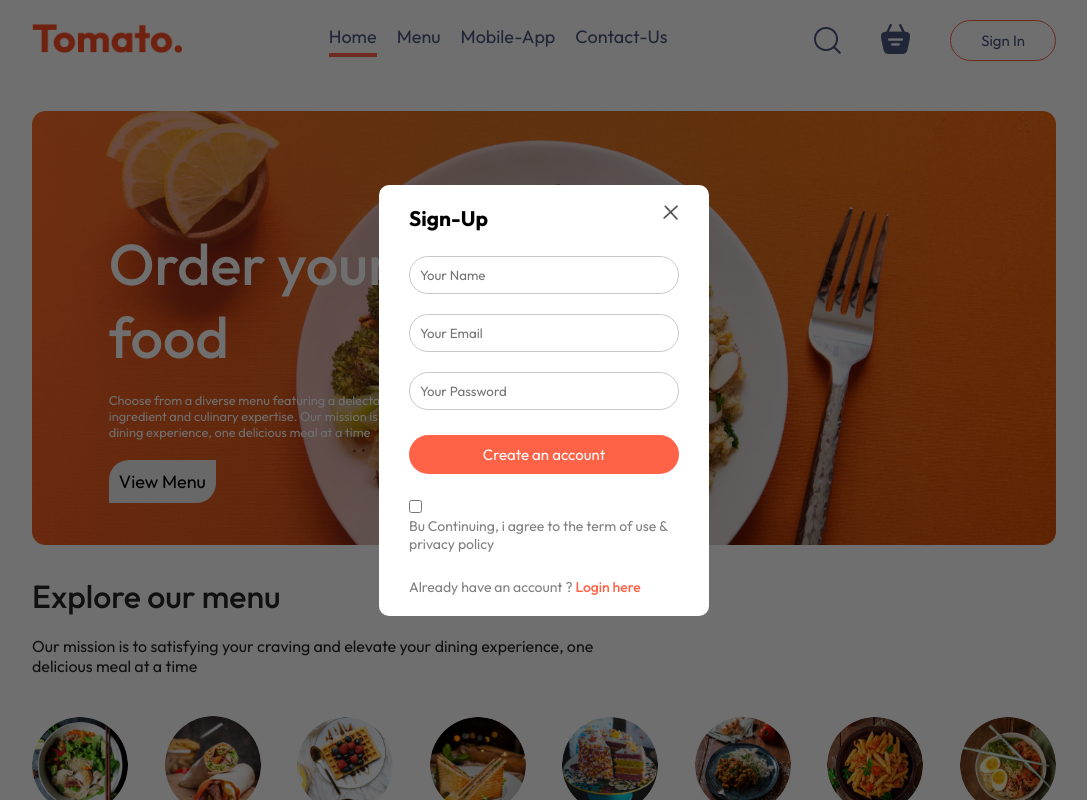
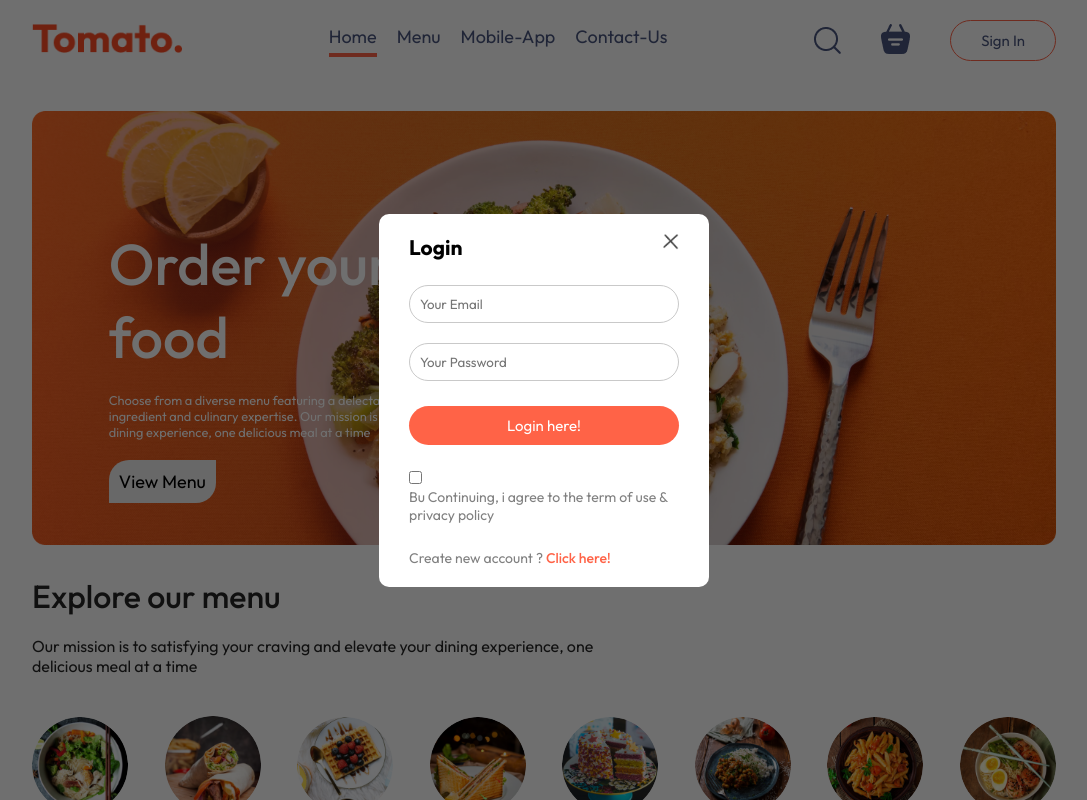
Before and after one commit to Teejay-deen/frontend-food-delivery, a React (Vite) app: page / in a window 1280 px wide. Both pictures are taken after a click on the button "Sign In". Shown: the top 800 px of the page, without its empty margins (96-1183 px from the left). Built offline with nearby package versions, Linux system fonts and the light colour scheme.

Commit message:
change the default Login to Login page

```diff
--- a/src/components/LoginPopUp/LoginPopUp.jsx
+++ b/src/components/LoginPopUp/LoginPopUp.jsx
@@ -5,7 +5,7 @@ import { assets } from "../../assets/assets";
 const LoginPopUp = ({ setShowLogin }) => {
   const Login = "Login";
   const signUp = "Sign-Up";
-  const [currState, setCurrState] = useState(signUp);
+  const [currState, setCurrState] = useState(Login);
   return (
     <div className="login-popup">
       <form action="" className="login-popup-container">
```
